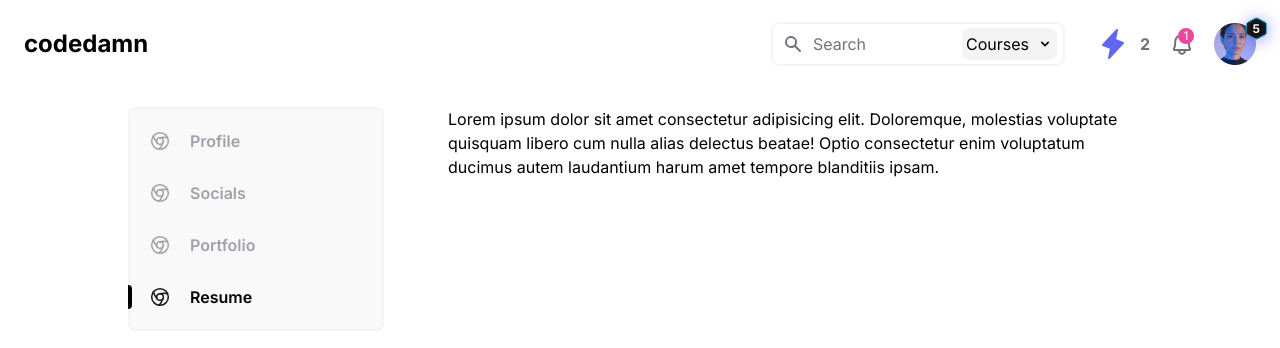
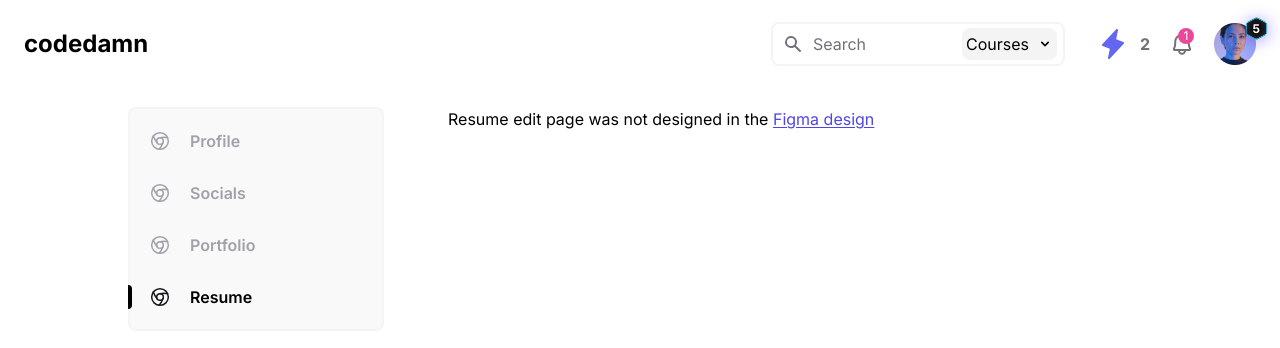
Before and after one commit to max-programming/codedamn-profile, a Next.js app: page /profile/edit/resume in a window 1280 px wide. Shown: the top 348 px of the page. Built offline with nearby package versions, Linux system fonts and the light colour scheme.

Commit message:
Resume Edit Page

```diff
--- a/src/app/profile/edit/resume/page.tsx
+++ b/src/app/profile/edit/resume/page.tsx
@@ -2,10 +2,14 @@ export default function ResumeEditPage() {
   return (
     <div>
       <p>
-        Lorem ipsum dolor sit amet consectetur adipisicing elit. Doloremque,
-        molestias voluptate quisquam libero cum nulla alias delectus beatae!
-        Optio consectetur enim voluptatum ducimus autem laudantium harum amet
-        tempore blanditiis ipsam.
+        Resume edit page was not designed in the{' '}
+        <a
+          className='text-primary underline underline-offset-2'
+          href='https://www.figma.com/file/TXLwYa51OaUfXRjO5AQvL0/Codedamn-Frontend-Assessment?type=design&node-id=0%3A1&t=25oap9qMHGWVEZxe-1'
+          target='_blank'
+        >
+          Figma design
+        </a>
       </p>
     </div>
   );
```
